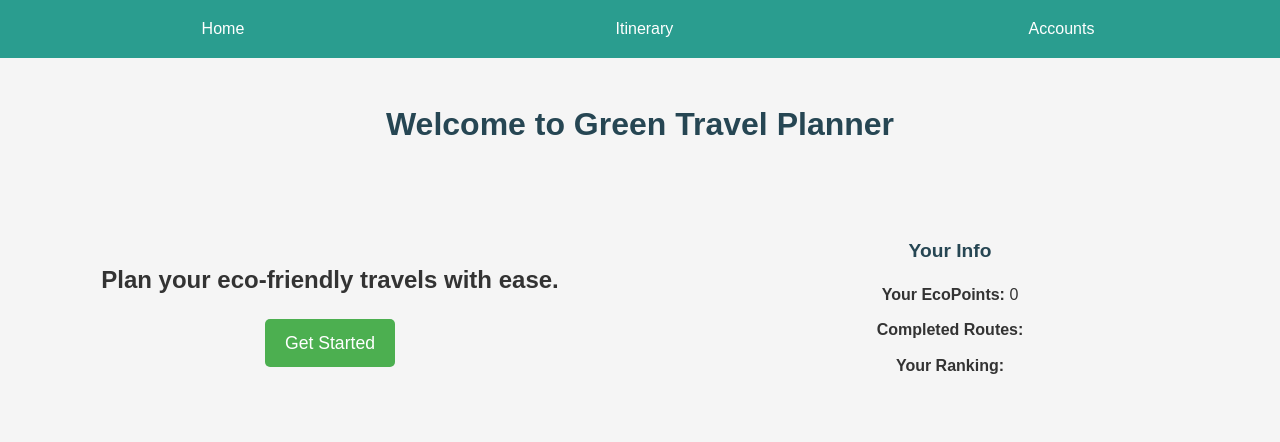
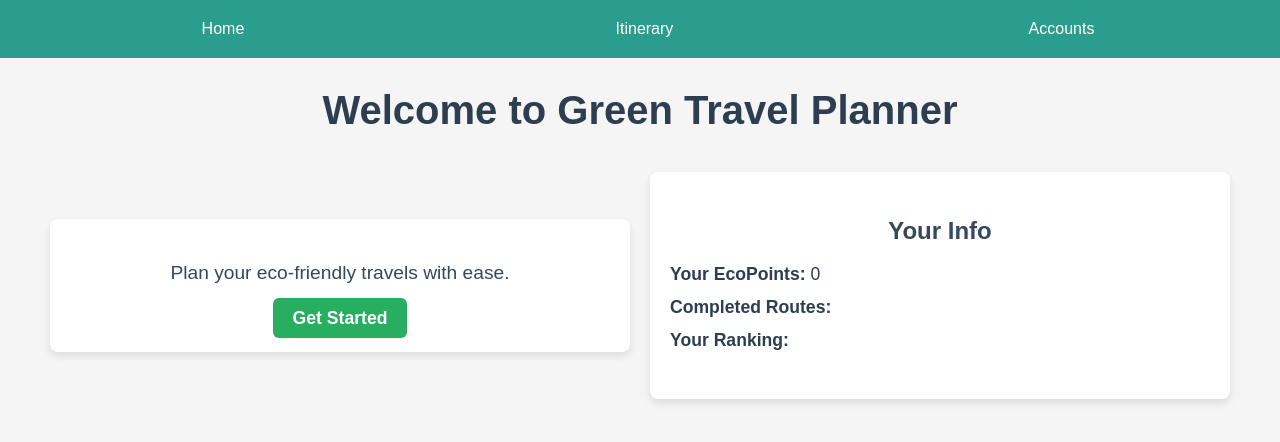
Before and after one commit to mnyhu201/Green-Travel-Planner, a React (Create React App) app in the folder frontend/: page / in a window 1280 px wide. Shown: the top 442 px of the page. Built offline with nearby package versions, Linux system fonts and the light colour scheme; no server answers; sample sign-in values are in the browser's storage.

Commit message:
update hompage

```diff
--- a/frontend/src/pages/HomePage.css
+++ b/frontend/src/pages/HomePage.css
@@ -1,93 +1,115 @@
+/* HomePage.css */
+
   .home-container {
     display: flex;
     flex-direction: column;
+    align-items: center;
     padding: 20px;
+    max-width: 1200px;
+    margin: 0 auto;
   }
 
   .header {
     text-align: center;
-    width: 100%;
+    margin-bottom: 20px;
   }
 
   .header h1 {
-    font-size: 2rem;
-    margin-bottom: 20px;
+    font-size: 2.5rem;
+    color: #2c3e50;
+    margin: 0;
   }
 
   .main-content {
     display: flex;
-    justify-content: space-between;
-    margin-top: 20px;
+    flex-direction: column;
+    align-items: center;
     width: 100%;
   }
 
+  .left-section,
+  .right-section {
+    background-color: #ffffff;
+    padding: 20px;
+    border-radius: 8px;
+    box-shadow: 0 4px 8px rgba(0, 0, 0, 0.1);
+    margin: 10px;
+    width: 100%;
+    max-width: 600px;
+  }
+
   .left-section {
-    flex: 1;
-    display: flex;
-    flex-direction: column;
-    justify-content: center; /* Center vertically */
-    align-items: center;     /* Center horizontally */
     text-align: center;
-    padding: 20px;
   }
 
   .left-section p {
-    font-size: 1.5rem; /* Reduced font size to balance the layout */
-    font-weight: bold; /* Bold text */
-    margin-bottom: 20px; /* Space between the text and the button */
+    font-size: 1.2rem;
+    color: #34495e;
+    margin-bottom: 15px;
+  }
+
+  .get-started-btn {
+    background-color: #27ae60;
+    color: #ffffff;
+    padding: 10px 20px;
+    border-radius: 6px;
+    font-size: 1.1rem;
+    text-decoration: none;
+    font-weight: bold;
+    transition: background-color 0.3s ease;
+  }
+
+  .get-started-btn:hover {
+    background-color: #2ecc71;
   }
 
   .right-section {
-    flex: 1;
     display: flex;
     flex-direction: column;
-    justify-content: space-between;
     align-items: center;
-    height: 100%; /* Ensure it takes full height */
-    padding: 20px;
-}
-
-.get-started-btn {
-    padding: 10px 20px;
-    background-color: #4caf50;
-    color: white;
-    text-decoration: none;
-    border-radius: 5px;
-    font-size: 1.1rem;
-}
-
-.get-started-btn:hover {
-    background-color: #45a049;
   }
 
   .user-info {
-    text-align: center;
-    height: 30%; /* Reduced height to make the info section smaller */
-    display: flex;
-    flex-direction: column;
-    justify-content: flex-start; /* Align at the top */
-    align-items: center;
-    font-size: 0.9rem; /* Smaller font size for compact look */
-    padding: 10px;
+    width: 100%;
+    text-align: left;
+    margin-bottom: 20px;
   }
 
   .user-info h2 {
-    font-size: 1.2rem;
+    font-size: 1.5rem;
+    color: #34495e;
     margin-bottom: 10px;
   }
 
   .user-info p {
-    font-size: 1rem;
+    font-size: 1.1rem;
+    color: #2c3e50;
     margin: 5px 0;
   }
 
   .chart {
+    width: 100%;
     margin-top: 20px;
-    height: 60vh; /* Increased height for the chart to make it bigger */
-    width: 100%;
   }
 
-.chart canvas {
-    max-height: 100%;
-    width: 100%;
+  .chart h2 {
+    font-size: 1.5rem;
+    color: #34495e;
+    margin-bottom: 15px;
   }
+
+  p {
+    color: #7f8c8d;
+  }
+
+  @media (min-width: 768px) {
+    .main-content {
+      flex-direction: row;
+      justify-content: space-between;
+    }
+
+    .left-section,
+    .right-section {
+      width: 45%;
+    }
+  }
```
Lines whose indentation alone changed are shown as unchanged.
